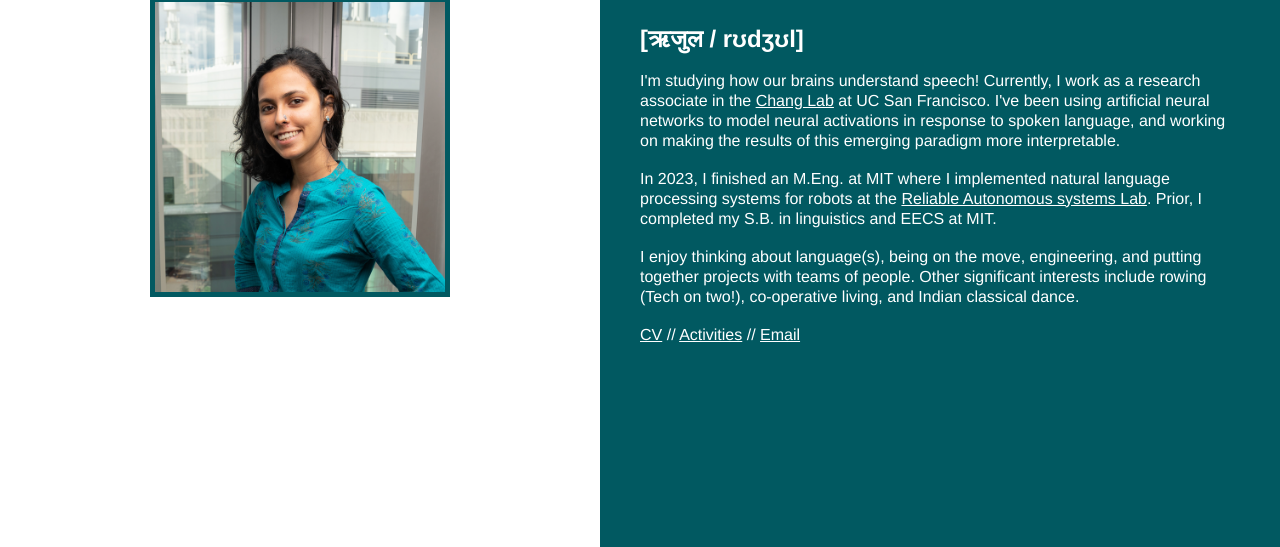
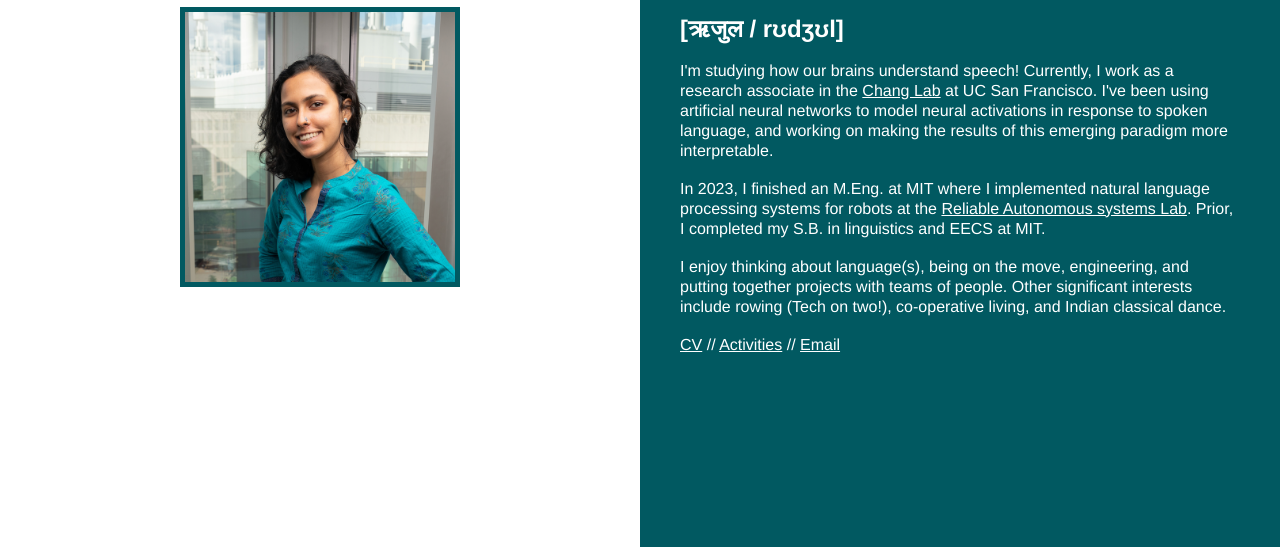
Before and after one commit to ruca-boka/ruca-boka.github.io, a plain HTML site: page index.html in a window 1280 px wide. Shown: the part 253-800 px from the top of the page. Drawn offline with Linux system fonts and the light colour scheme.

Commit message:
fix split screen centering

```diff
--- a/index.html
+++ b/index.html
@@ -18,9 +18,12 @@
         <!--<a href="mailto:rujul@mit.edu" class="right">Contact</a>-->
     </div>
 
-  <div class="left-side-cover">
-        <img src="imgs/rujul_gandhi.png" width=50% alt="Image contains one (1) Rujul smiling and a fraction of the Stata center (MIT Bldg 32)" class="profile-img">
-  </div>
+  <div class="left-side">
+    <div class="cover">
+        <img src="imgs/rujul_gandhi.png" alt="Image contains one (1) Rujul smiling and a fraction of the Stata center (MIT Bldg 32)" class="profile-img">
+    </div>
+
+    </div>
   <div class="right-side">
   <!--<div class="index-page-text">-->
     <h1>Rujul Gandhi</h1>
--- a/styles.css
+++ b/styles.css
@@ -41,24 +41,8 @@
     color:#015961;
   }
 
-  /* Left side (image) */
-  .left-side-cover {
-    flex: 1;
-    /*background: url('imgs/wave_crop.png') no-repeat center/cover;
-    position: relative;*/
-    background-color: #fff; /* White background */
-    display: flex;
-    justify-content: center;
-    align-items: center;
-  }
+  /* Split Screen */
 
-  .profile-img {
-    width: 50%; /* Adjust the image size */
-    max-width: 500px;
-    object-fit: cover;
-    border: 5px solid #015961;
-
-  }
 
   .left-side{
     flex: 1;
@@ -70,6 +54,15 @@
     flex-direction: column;   /* Ensure content is stacked vertically */
     justify-content: center;  /* Vertically center the content */
     height: 100vh;
+  }
+
+  .left-side img {
+    width: 50%; /* Adjust the image size */
+    max-width: 500px;
+    display: block;
+    /*object-fit: cover;*/
+    border: 5px solid #015961;
+    margin: auto;
   }
 
   /* Right side (information) */
```
